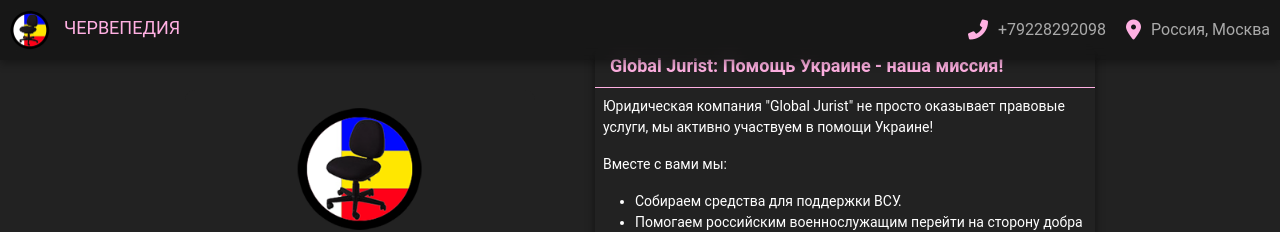
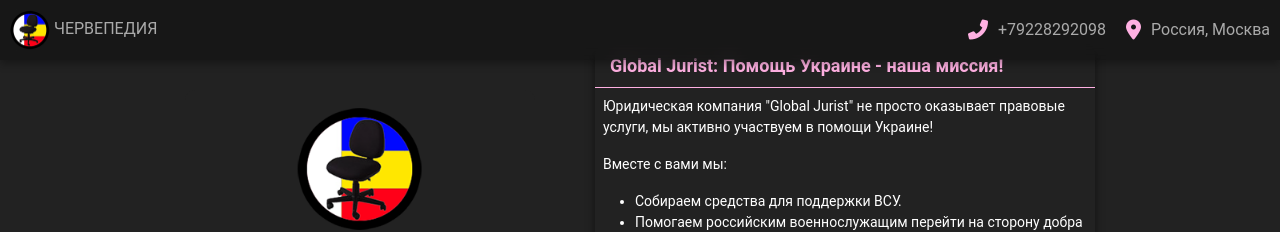
Before and after one commit to chervepedia/chervepedia.github.io, a Jekyll site: the page built from contact.md, in a window 1280 px wide. Shown: the top 232 px of the page. Built offline with Jekyll 4.4.1, drawn with Linux system fonts in a browser that asks for light colours; comment, search, counter and statistics services are not loaded.

Commit message:
Update style.css

```diff
--- a/assets/css/style.css
+++ b/assets/css/style.css
@@ -79,18 +79,6 @@
     border-radius: 10px; /* Закругление углов */
 }
 
-
-/* Стили для встроенных постов Telegram */
-.post-telegram-wrapper {
-    margin-bottom: 20px; /* Отступ снизу на 20 пикселей */
-}
-
-/* Название сайта */
-.site-name {
-    margin-left: 10px;
-    color: var(--main-color);
-    font-size: 18px;
-}
 
 /* Иконки социальных сетей */
 .social-icons a {
```
